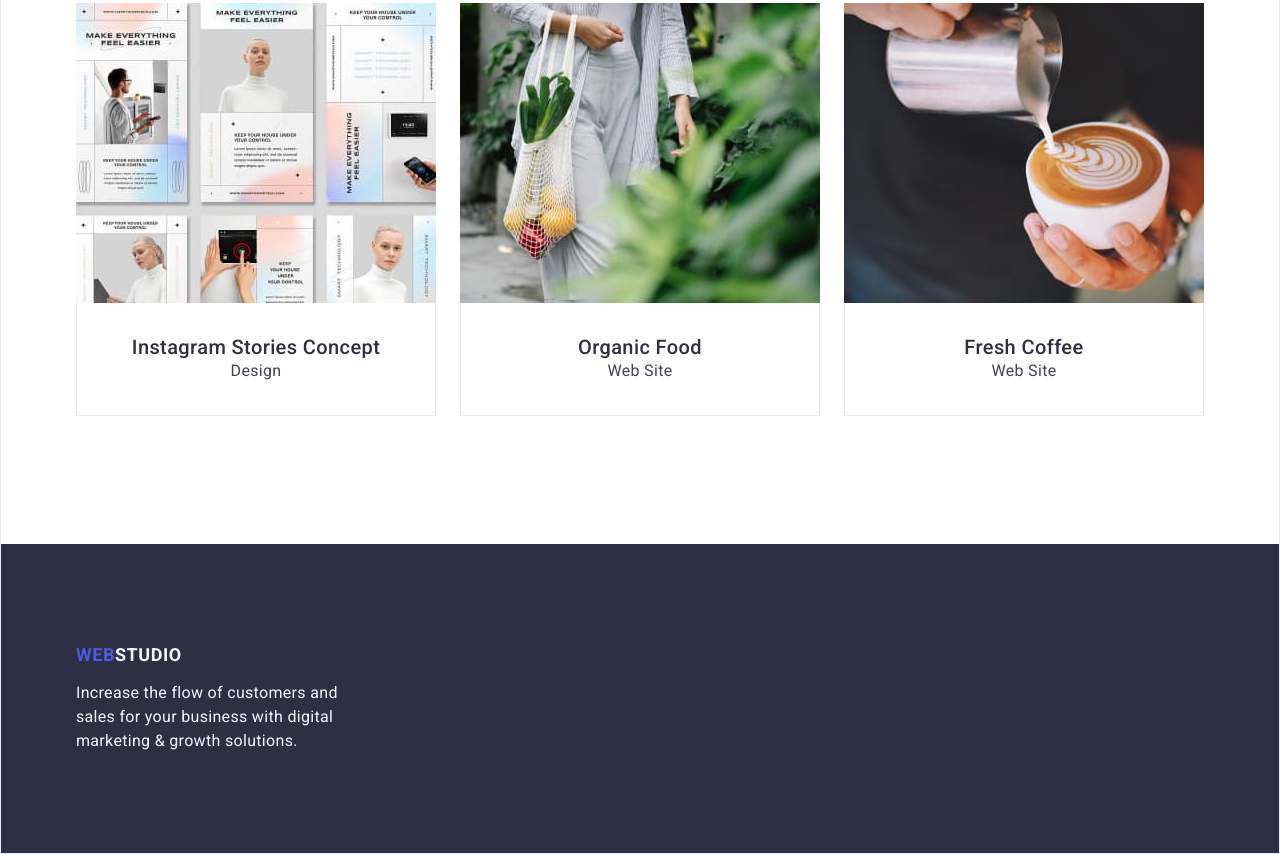
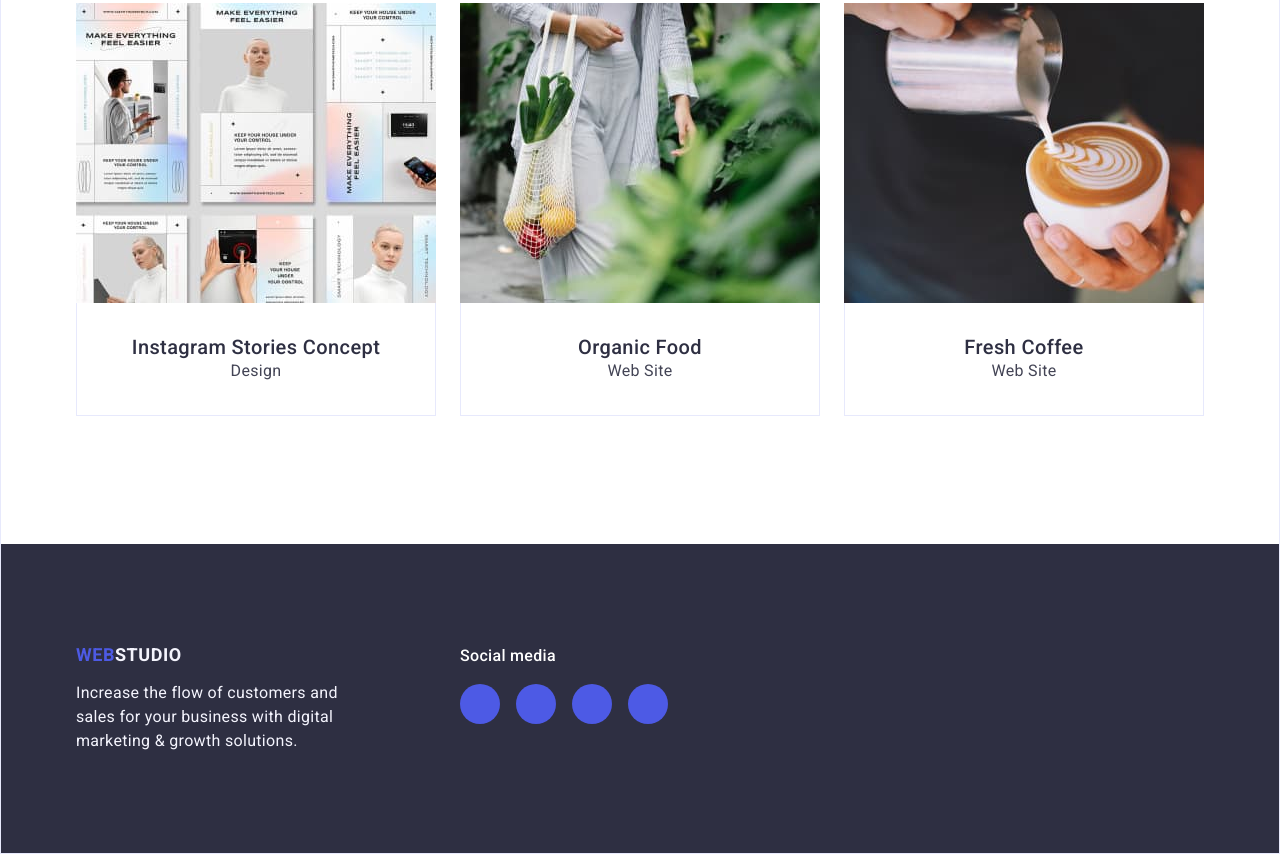
Before and after one commit to vika59216/goit-markup-hw-04, a plain HTML site: page portfolio.html in a window 1280 px wide. Shown: the part 1173-2027 px from the top of the page. Drawn offline with nearby package versions, Linux system fonts and the light colour scheme.

Commit message:
Update portfolio.html

```diff
--- a/portfolio.html
+++ b/portfolio.html
@@ -26,14 +26,15 @@
         <div class="container header-container">
             <nav class="header-navigation">
 
-            <a class="header-logo link" href="./index.html">Web<span class="header-logo-italic link">Studio</span> </a>
+                <a class="header-logo link" href="./index.html">Web<span class="header-logo-italic link">Studio</span>
+                </a>
 
                 <ul class="header-menu-list list">
                     <li class="header-menu-item list">
-                    <a class="header-menu-link link color" href="./index.html">Studio</a>
+                        <a class="header-menu-link link color caren" href="./index.html">Studio</a>
                     </li>
                     <li class="header-menu-item list">
-                    <a class="header-menu-link link color" href="./portfolio.html">Portfolio</a>
+                        <a class="header-menu-link link color caren" href="./portfolio.html">Portfolio</a>
                     </li>
                     <li class="header-menu-item list">
                         <a class="header-menu-link link color" href="">Contacts</a>
@@ -53,6 +54,7 @@
         </div>
 
     </header>
+
 
 
     <main>
@@ -226,10 +228,53 @@
     </main>
 
     <footer class="footer">
-        <div class="container">
+        <div class="container footer-container">
+            <div class="social-container">
                 <a class="footer-logo link" href="./index.html"> Web<span class="footer-logo-italic link">Studio</span> </a>
-        <p class="footer-logo-text">Increase the flow of customers and sales for your business with digital marketing &
+                <p class="footer-logo-text">Increase the flow of customers and sales for your business with digital
+                    marketing &
                     growth solutions.</p>
+            </div>
+
+
+            <div class="social-media">
+                <p class="social-media-text">Social media</p>
+                <ul class="media-icon-list list">
+                    <li class="media-icon-item list">
+                        <a class="media-icon-modul">
+                            <svg class="media-icon-top" width="24" height="24">
+                                <use href="./images/icons.svg#icon-instagram-2"></use>
+                            </svg>
+                        </a>
+                    </li>
+
+                    <li class="media-icon-item list">
+                        <a class="media-icon-modul">
+                            <svg class="media-icon-top" width="24" height="24">
+                                <use href="./images/icons.svg#icon-twitter-1"></use>
+                            </svg>
+                        </a>
+                    </li>
+
+                    <li class="media-icon-item list">
+                        <a class="media-icon-modul">
+                            <svg class="media-icon-top" width="24" height="24">
+                                <use href="./images/icons.svg#icon-facebook-1"></use>
+                            </svg>
+                        </a>
+                    </li>
+
+                    <li class="media-icon-item list">
+                        <a class="media-icon-modul">
+                            <svg class="media-icon-top" width="24" height="24">
+                                <use href="./images/icons.svg#icon-linkedin-1"></use>
+                            </svg>
+                        </a>
+                    </li>
+
+                </ul>
+            </div>
+
         </div>
     </footer>
 </body>
```
Lines whose indentation alone changed are shown as unchanged.
